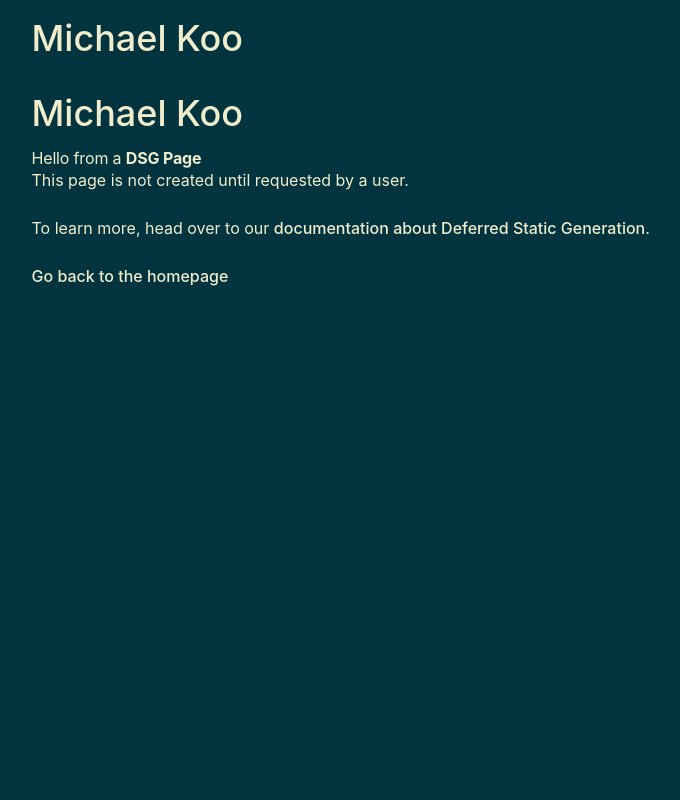
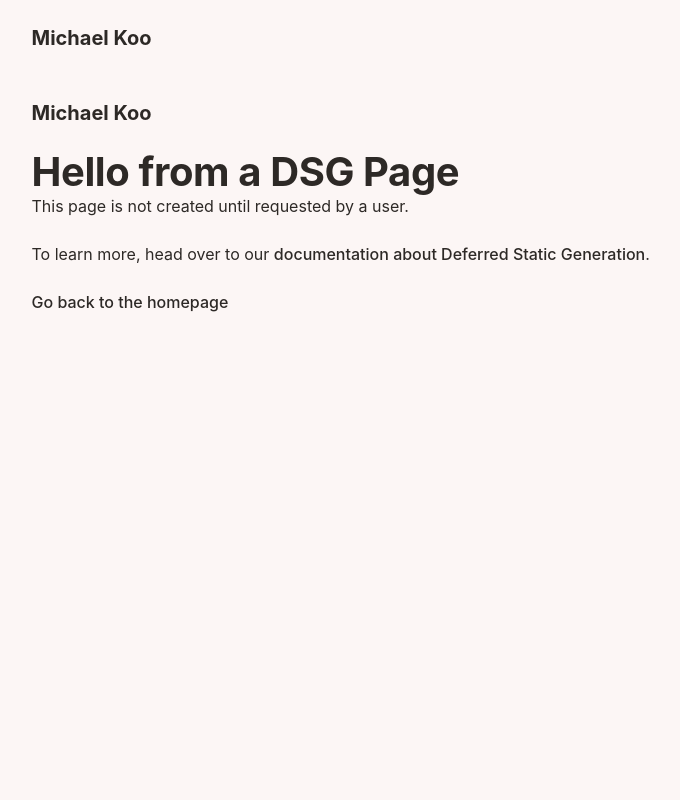
Before and after one commit to GoKooma/michaelkoo.dev, a Gatsby site: page /using-dsg in a window 1280 px wide. Shown: the top 800 px of the page, without its empty margins (36-716 px from the left). Built offline with nearby package versions, Linux system fonts and the light colour scheme; Gatsby itself is replaced by a stand-in of ours.

Commit message:
Update theme color and layout

```diff
--- a/src/components/Header/index.js
+++ b/src/components/Header/index.js
@@ -5,18 +5,20 @@
 
 const Header = ({ siteTitle }) => (
   <header
-    className="flex flex-row items-center justify-between py-4 text-base text-theme-cream no-underline h-[75px]"
+    className="flex flex-row items-center justify-between py-4 text-base text-theme-green no-underline h-[75px]"
   >
     <div className="relative">
       <Link
         to="/"
         className=""
       >
-        <h2 className="text-theme-cream text-4xl">Michael Koo</h2>
+        <h2 className="text-theme-pop text-xl">
+          Michael Koo
+        </h2>
       </Link>
     </div>
     <nav className="relative w-[15%] hidden">
-      <menu className="flex flex-row items-center justify-around text-theme-cream">
+      <menu className="flex flex-row items-center justify-around text-theme-green">
         <li>
           <Link
             to="/"
--- a/src/components/Layout/index.js
+++ b/src/components/Layout/index.js
@@ -25,7 +25,7 @@
   `);
 
   return (
-    <div className="max-w-[1145px] m-auto">
+    <div className="max-w-[1145px] mx-4 lg:mx-auto">
       <Header siteTitle={data.site.siteMetadata?.title || 'Title'} />
       <main className="min-h-screen">
         {children}
--- a/src/components/Layout/style.css
+++ b/src/components/Layout/style.css
@@ -1,8 +1,9 @@
 :root {
+  /* color-scheme: light dark; */
   --border-radius: 4px;
-  --color-text: #F0EDCC;
-  --color-primary: #02343F;
-  --color-background: #02343F;
+  --color-text: #2D2926;
+  --color-primary: #FCF6F5;
+  --color-background: #FCF6F5;
   --color-code-bg: #02343F;
   --color-code: #8a6534;
   --font-sans: -apple-system, BlinkMacSystemFont, "Segoe UI", Helvetica, Arial,
@@ -33,7 +34,7 @@
   font-size: var(--font-md);
   line-height: var(--line-height-normal);
   overflow-y: scroll;
-  background-color: #02343F;
+  background-color: var(--color-background);
 }
 body {
   -moz-osx-font-smoothing: grayscale;
@@ -42,7 +43,7 @@
   font-family: sans-serif;
   font-family: var(--font-sans);
   font-weight: normal;
-  margin: 0;
+  margin: 0 auto;
   word-wrap: break-word;
 }
 a {
@@ -75,8 +76,22 @@
 h1 {
   margin: 0;
   padding: 0;
+  font-weight: bold;
+  font-size: 2.5rem;
   line-height: var(--line-height-dense);
   letter-spacing: -0.01em;
+}
+h2 {
+  font-weight: bold;
+  font-size: 2.2rem;
+}
+h3 {
+  font-weight: bold;
+  font-size: 2rem;
+}
+h4 {
+  font-weight: bold;
+  font-size: 1.75rem;
 }
 h1 > b {
   color: var(--color-text);
```
